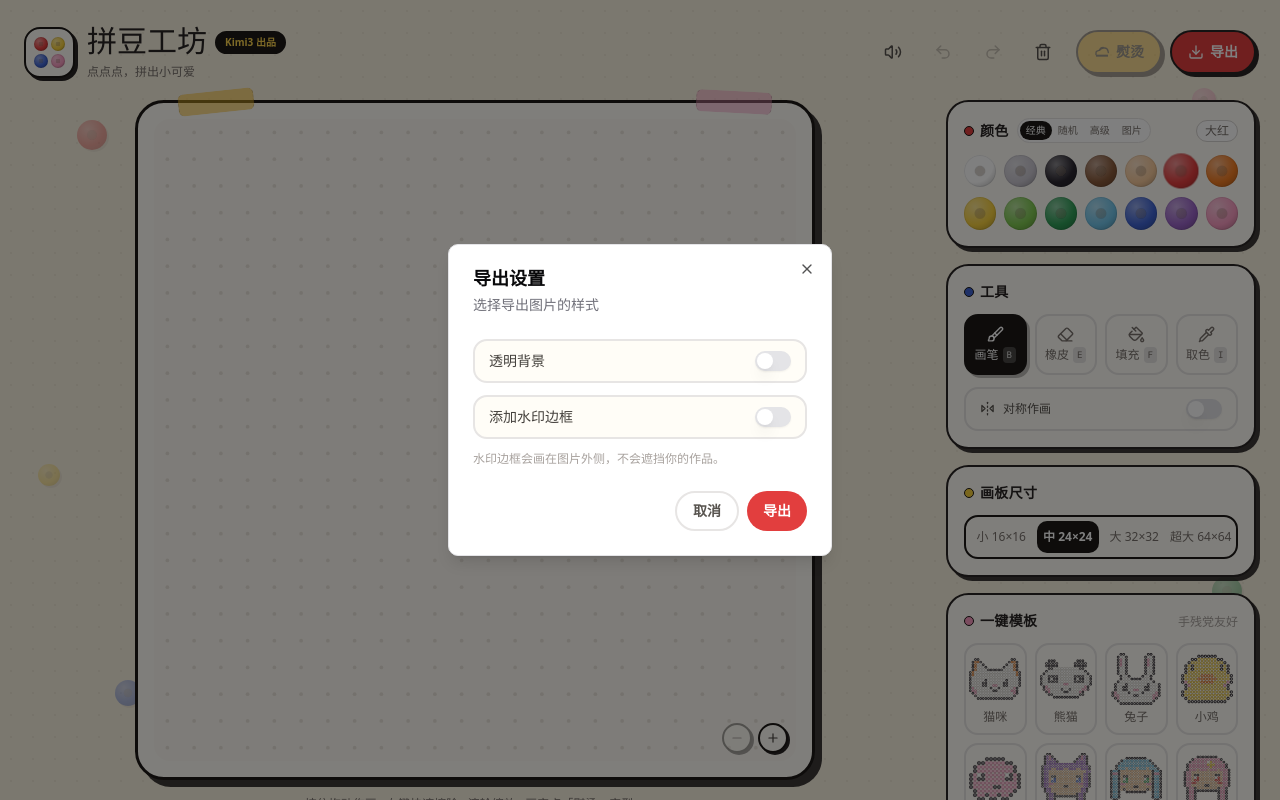
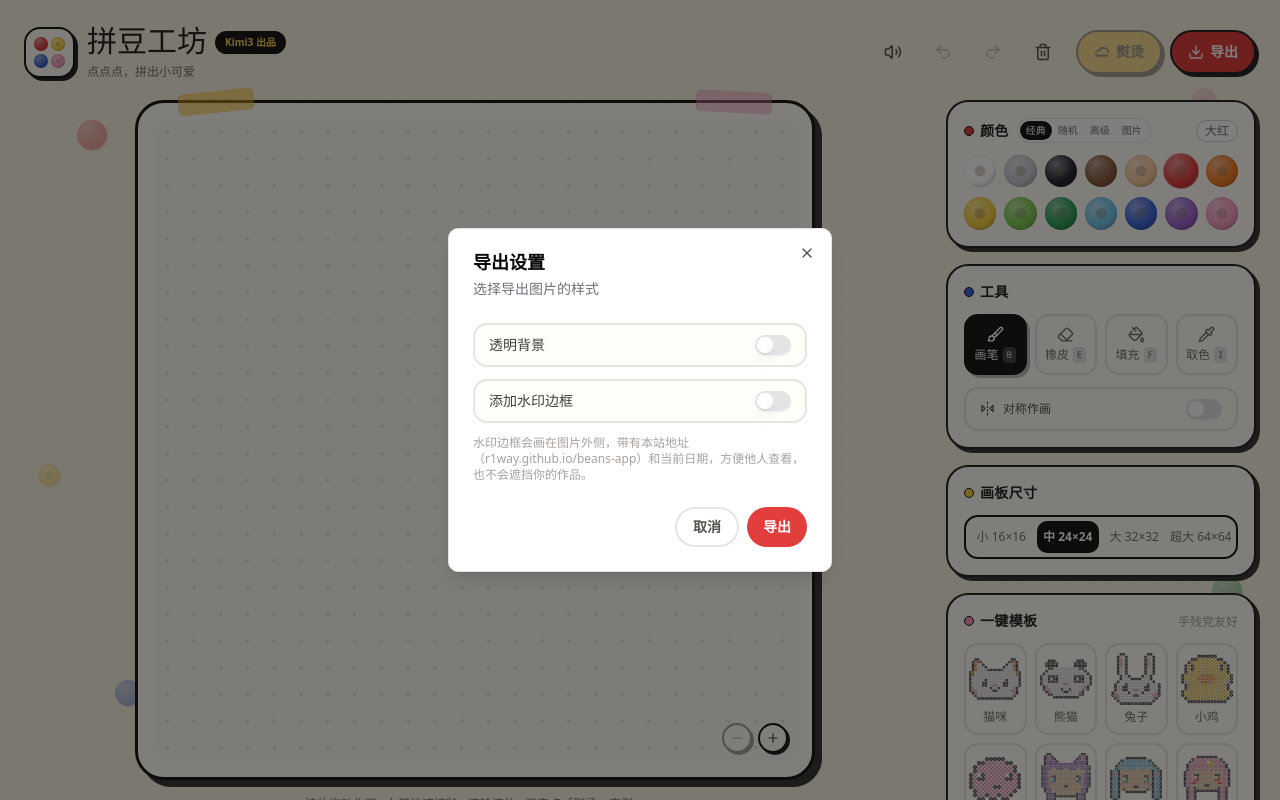
Before and after one commit to r1Way/beans-app, a React (Vite) app: page / in a window 1280 px wide. Both pictures are taken after a click on the button "导出". Shown: the top 800 px of the page. Built offline with nearby package versions, Linux system fonts and the light colour scheme; a web font is replaced by a local one.

Commit message:
feat: watermark includes site URL and current date

```diff
--- a/src/App.tsx
+++ b/src/App.tsx
@@ -253,7 +253,8 @@ export default function App() {
   const confirmExport = useCallback(() => {
     const now = new Date()
     const stamp = `${now.getFullYear()}${String(now.getMonth() + 1).padStart(2, '0')}${String(now.getDate()).padStart(2, '0')}-${String(now.getHours()).padStart(2, '0')}${String(now.getMinutes()).padStart(2, '0')}`
-    exportPNG(grid, n, `拼豆-${stamp}`, ironed, exportTransparent, exportWatermark)
+    const dateStr = `${now.getFullYear()}.${String(now.getMonth() + 1).padStart(2, '0')}.${String(now.getDate()).padStart(2, '0')}`
+    exportPNG(grid, n, `拼豆-${stamp}`, ironed, exportTransparent, exportWatermark, dateStr)
     playChime()
     setExportOpen(false)
   }, [grid, n, ironed, exportTransparent, exportWatermark])
@@ -724,7 +725,9 @@ export default function App() {
                 <span className="text-sm text-stone-700">添加水印边框</span>
                 <Switch checked={exportWatermark} onCheckedChange={setExportWatermark} />
               </label>
-              <p className="text-xs text-stone-400">水印边框会画在图片外侧，不会遮挡你的作品。</p>
+              <p className="text-xs text-stone-400">
+                水印边框会画在图片外侧，带有本站地址（r1way.github.io/beans-app）和当前日期，方便他人查看，也不会遮挡你的作品。
+              </p>
             </div>
             <DialogFooter>
               <button
--- a/src/lib/beads.ts
+++ b/src/lib/beads.ts
@@ -504,7 +504,7 @@ export const shuffle = <T,>(arr: T[]): T[] => {
  *  - transparent = true 时背景透明
  *  - watermark = true 时在图片外加带网址的水印边框
  */
-export function exportPNG(grid: Grid, n: number, name: string, fused = false, transparent = false, watermark = false) {
+export function exportPNG(grid: Grid, n: number, name: string, fused = false, transparent = false, watermark = false, date = '') {
   const cell = Math.max(24, Math.min(40, Math.floor(1152 / n)))
   const pad = Math.round(cell * 1.2)
   const size = n * cell + pad * 2
@@ -547,12 +547,15 @@ export function exportPNG(grid: Grid, n: number, name: string, fused = false, tr
 
     wmCtx.drawImage(canvas, border, border)
 
-    // 底部水印文字
+    // 底部水印文字（网站地址 + 日期）
     wmCtx.fillStyle = '#8c7b70'
     wmCtx.font = `bold ${Math.max(12, Math.round(border * 0.28))}px sans-serif`
     wmCtx.textAlign = 'center'
     wmCtx.textBaseline = 'middle'
-    wmCtx.fillText('r1way.github.io/beans-app', wmCanvas.width / 2, wmCanvas.height - border / 2)
+    const watermarkText = date
+      ? `r1way.github.io/beans-app · ${date}`
+      : 'r1way.github.io/beans-app'
+    wmCtx.fillText(watermarkText, wmCanvas.width / 2, wmCanvas.height - border / 2)
 
     outputCanvas = wmCanvas
   }
```
